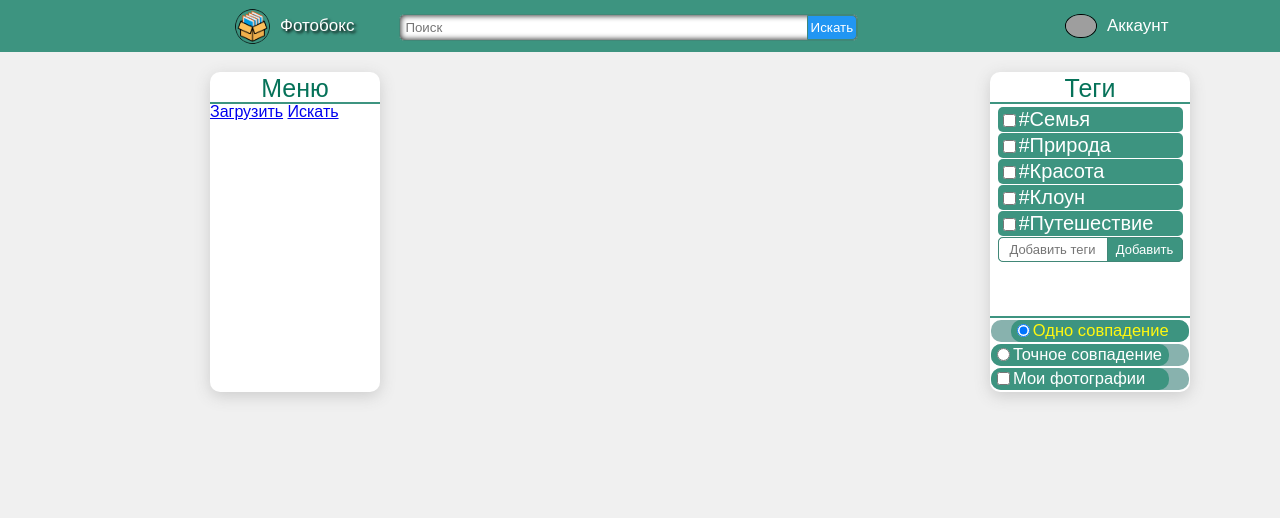
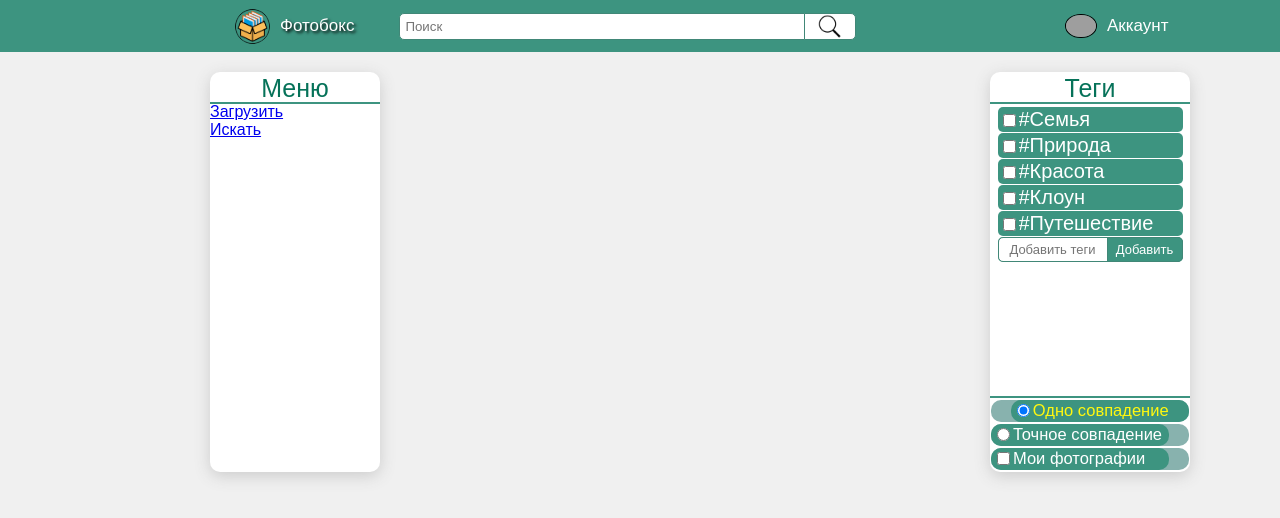
Before and after one commit to vszholobov/Photobox, a Flask app: page /search in a window 1280 px wide; the page is wider, and only the part inside the window is pictured. Shown: the top 518 px of that part. Run offline with Flask 2, Linux system fonts and the light colour scheme; the visitor is signed in with stand-in values (Sample User, id 1); data comes from the database, SQL or seed files in the repository; both versions use the stored data as it was after the commit; data that the repository does not hold is empty; some libraries are stand-ins or nearby versions; grey boxes are pictures that could not be loaded.

Commit message:
Улучшено окно поиска. Исправлена высота страниц при уменьшении

```diff
--- a/my_server/flask_server/static/styles/global_settings.css
+++ b/my_server/flask_server/static/styles/global_settings.css
@@ -34,16 +34,27 @@ body {
     box-shadow: 0 4px 16px #ccc;
 
     height: 100%;
+    max-height: 1000px;
 }
 .menu {
     margin-right: 15px;
     width: 170px;
     min-width: 170px;
-    height: 40vh;
-    min-height: 300px;
     position: sticky;
     top: 72px;
+    height: 400px;
 }
+    .menu_links_container {
+        display: flex;
+        flex-direction: column;
+        justify-content: flex-start;
+    }
+    .link_div {
+
+    }
+    .menu_link {
+
+    }
 #wrapper {
     min-width: 1400px;
     min-height: 600px;
--- a/my_server/flask_server/static/styles/nav_styles.css
+++ b/my_server/flask_server/static/styles/nav_styles.css
@@ -65,17 +65,20 @@ nav a:hover{
     justify-content: center;
 }
 #nav_search_input_container2 {
-    height: 25px;
+    height: 27px;
     position: relative;
+
+    display: flex;
+    flex-direction: row;
+    justify-content: flex-start;
 }
 
 #nav_search_input {
     border: 1px solid #418777;
     background: white;
-    box-shadow: 0px 0px 6px 0px black inset;
     height: 25px;
-    width: 100%;
-    border-radius: 5px;
+    flex-grow: 1;
+    border-radius: 5px 0px 0px 5px;
 }
     #nav_search_input::placeholder {
         text-indent: 5px;
@@ -89,21 +92,29 @@ nav a:hover{
         border: 1px solid black;
         outline: none;
     }
-#nav_submit_input {
+#search_image_container {
+    width: 50px;
     height: 25px;
+    background: white;
+    margin-left: -1px;
     border: 1px solid #418777;
-    background: #2196f3;
-    color: white;
+    border-radius: 0px 5px 5px 0px;
 
-    position: absolute;
-    right: -1px;
-    border-radius: 0px 5px 5px 0px;
-    top: 1px;
-    width: 50px;
+    display: flex;
+    flex-direction: row;
+    justify-content: center;
 
     transition: 0.3s;
 }
-#nav_submit_input:hover {
-    cursor: pointer;
-    background: #1a81d4;
+    #search_image_container:hover {
+        cursor: pointer;
+        background: #c6bebe;
+    }
+#nav_submit_input {
+    height: 25px;
+    width: 25px;
+
+    transition: 0.3s;
+    outline: none;
+    border: none;
 }
--- a/my_server/flask_server/static/styles/search.css
+++ b/my_server/flask_server/static/styles/search.css
@@ -13,8 +13,7 @@ body {
 .wrapper_aside {
     position: relative;
 
-    height: 40vh;
-    min-height: 300px;
+    height: 400px;
 
     background-color: white;
     border-radius: 10px;
--- a/my_server/flask_server/static/styles/upload.css
+++ b/my_server/flask_server/static/styles/upload.css
@@ -30,6 +30,7 @@
         flex-grow: 1;
         display: flex;
         flex-direction: column;
+        max-height: 1000px;
     }
     .wrapper_aside:last-child {
         width: 20%;
@@ -39,8 +40,7 @@
 
         position: sticky;
         top: 72px;
-        height: 40vh;
-        min-height: 300px;
+        height: 400px;
     }
 
 
--- a/my_server/flask_server/templates/layout.html
+++ b/my_server/flask_server/templates/layout.html
@@ -33,7 +33,9 @@
                         <div id="nav_search_input_container">
                             <div id="nav_search_input_container2">
                                 <input type="text" id="nav_search_input" placeholder="Поиск">
-                                <input type="submit" id="nav_submit_input" value="Искать">
+                                <div id="search_image_container">
+                                    <input type="image" id="nav_submit_input" src="{{ url_for('static', filename='search.png') }}">
+                                </div>
                             </div>
                         </div>
                     {% endif %}
@@ -50,12 +52,18 @@
         </div>
         <div id="content_wrapper">
             <div class="center center_content_wrapper">
-                <div class="main menu">
+                <div class="main menu asider_height">
                     <hr class="hr">
                     <h1 class="aside_title">Меню</h1>
                     {% if current_user.is_authenticated %}
-                        <a href="{{ url_for('upload') }}">Загрузить</a>
-                        <a href="{{ url_for('search') }}">Искать</a>
+                        <div class="menu_links_container">
+                            <div class="link_div">
+                                <a href="{{ url_for('upload') }}" class="menu_link">Загрузить</a>
+                            </div>
+                            <div class="link_div">
+                                <a href="{{ url_for('search') }}" class="menu_link">Искать</a>
+                            </div>
+                        </div>
                     {% endif %}
                 </div>
                 <div id="content_wrapper2">
```
Also changed, not shown: my_server/flask_server/site.db, my_server/flask_server/static/search.png (added).
